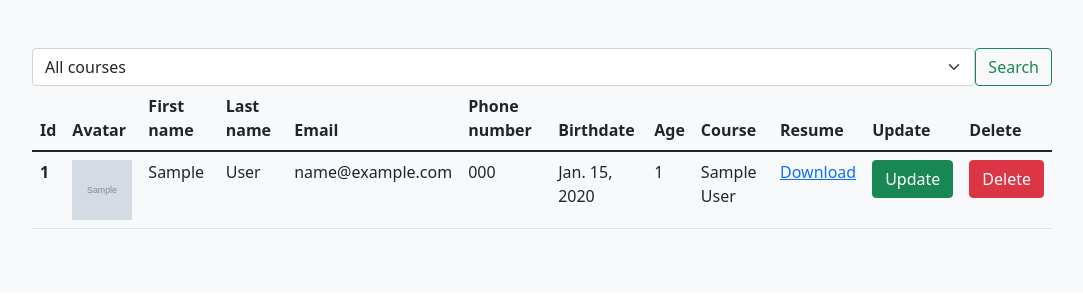
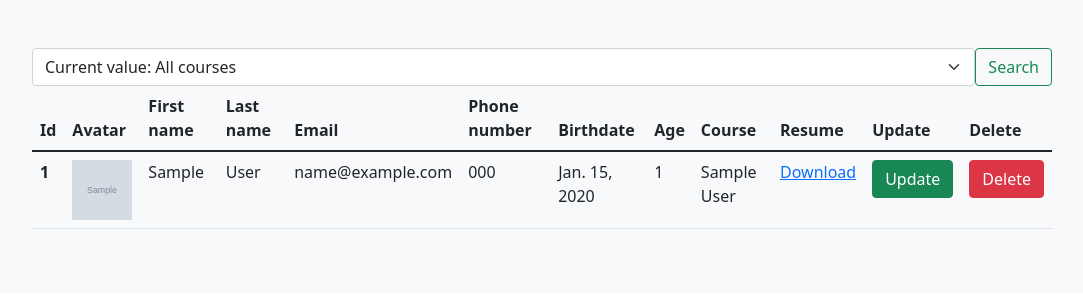
Before and after one commit to JenyaKh/Homeworks, a Django app: page /students/ in a window 1280 px wide. Shown: the part 56-356 px from the top of the page, without its empty margins (98-1181 px from the left). Run offline with Django 3.2, Linux system fonts and the light colour scheme; tables that the repository leaves empty hold one stand-in row (values such as "Sample post"); grey boxes marked "Sample" are stand-in pictures.

Commit message:
some changes

```diff
--- a/students/models.py
+++ b/students/models.py
@@ -77,7 +77,7 @@ class Teacher(Person):
 
 
 class Invitations(models.Model):
-    student = models.ForeignKey("students.Student", null=True, on_delete=models.SET_NULL)
+    student = models.ForeignKey("students.Student", null=True, on_delete=models.CASCADE)
     email = models.EmailField(max_length=120, null=False)
     invite_code = models.CharField(max_length=120, null=False)
     accept = models.BooleanField(null=True)
--- a/students/views.py
+++ b/students/views.py
@@ -25,20 +25,26 @@ def generate_students(request, count=10):
 
 
 def get_students(request, selected_id=None):
+
     courses = Course.objects.all()
+
     if request.GET.get('course_id'):
         selected_id = request.GET.get('course_id')
+
     if not selected_id:
         selected_id = request.session['selected_id']
+
     if selected_id == "all":
         objects_list = Student.objects.all().order_by('-id')
         selected_name = "All courses"
     else:
         objects_list = Student.objects.filter(course=selected_id)
         selected_name = Course.objects.get(id=selected_id).name
+
     request.session['selected_id'] = selected_id
     request.session['selected_name'] = selected_name
     request.session.modified = True
+
     if request.GET.get('text'):
         query = request.GET.get('text')
         objects_list = objects_list.filter(Q(first_name__contains=query) | Q(last_name__contains=query))
--- a/templates/students/student_table.html
+++ b/templates/students/student_table.html
@@ -3,7 +3,7 @@
 {% block content %}
 <form class="d-flex" action="{% url 'students:list' %}" method="get">
     <select class="form-select" name="course_id">
-        <option value={{selected_id}} selected>{{selected_name}}</option>
+        <option value={{selected_id}} selected>Current value: {{selected_name}}</option>
         {% ifnotequal selected_id "all" %}
         <option value="all">All courses</option>
         {% endifnotequal %}
--- a/templates/students/teacher_table.html
+++ b/templates/students/teacher_table.html
@@ -3,7 +3,7 @@
 {% block content %}
 <form class="d-flex" action="{% url 'students:search-by-course-teacher' %}" method="get">
     <select class="form-select" name="course_id">
-        <option value={{selected_id}} selected>{{selected_name}}</option>
+        <option value={{selected_id}} selected>Current value: {{selected_name}}</option>
         {% ifnotequal selected_id "all" %}
         <option value="all">All courses</option>
         {% endifnotequal %}
```
Also changed, not shown: students/migrations/0015_alter_invitations_student.py (added).
